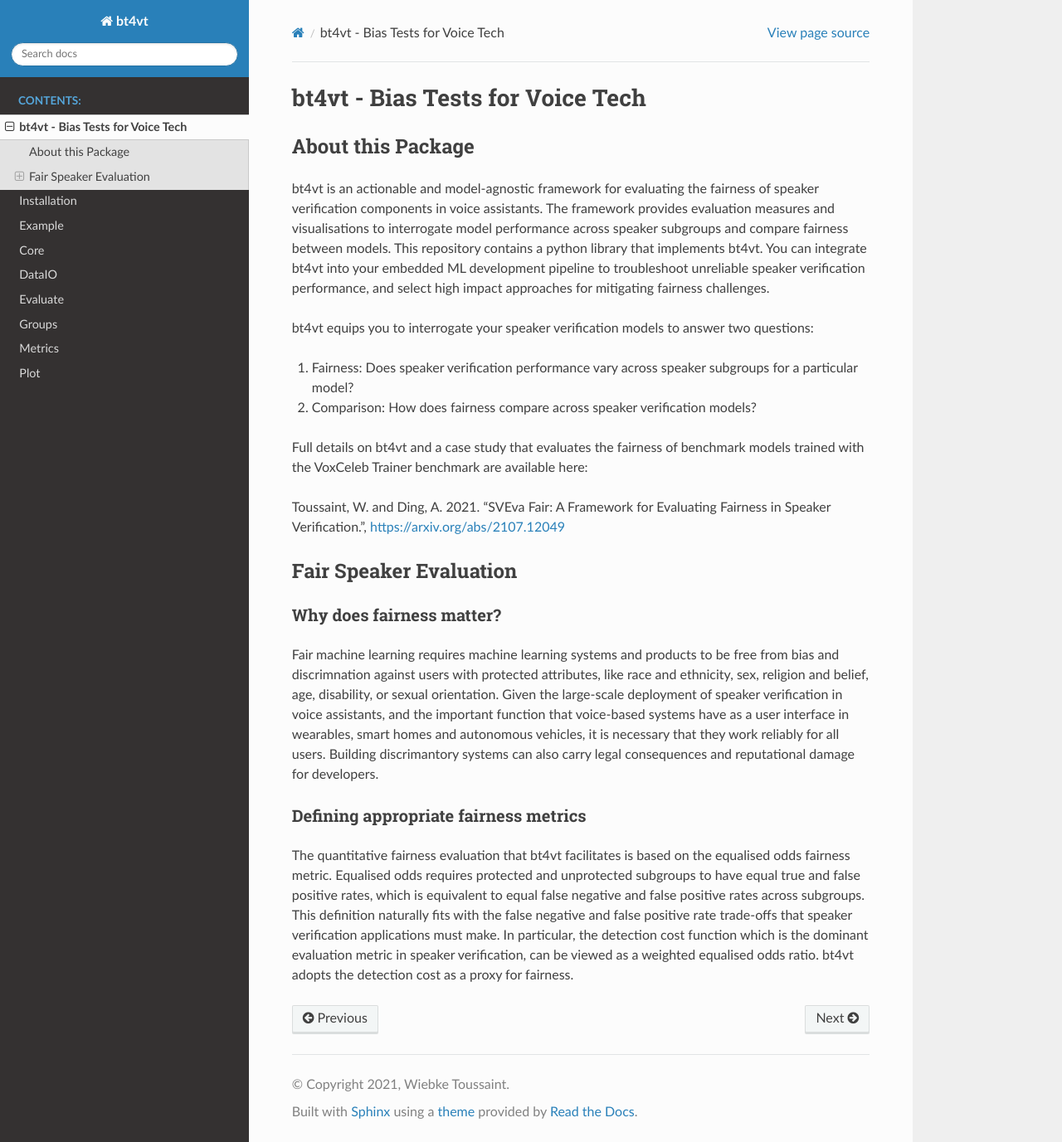
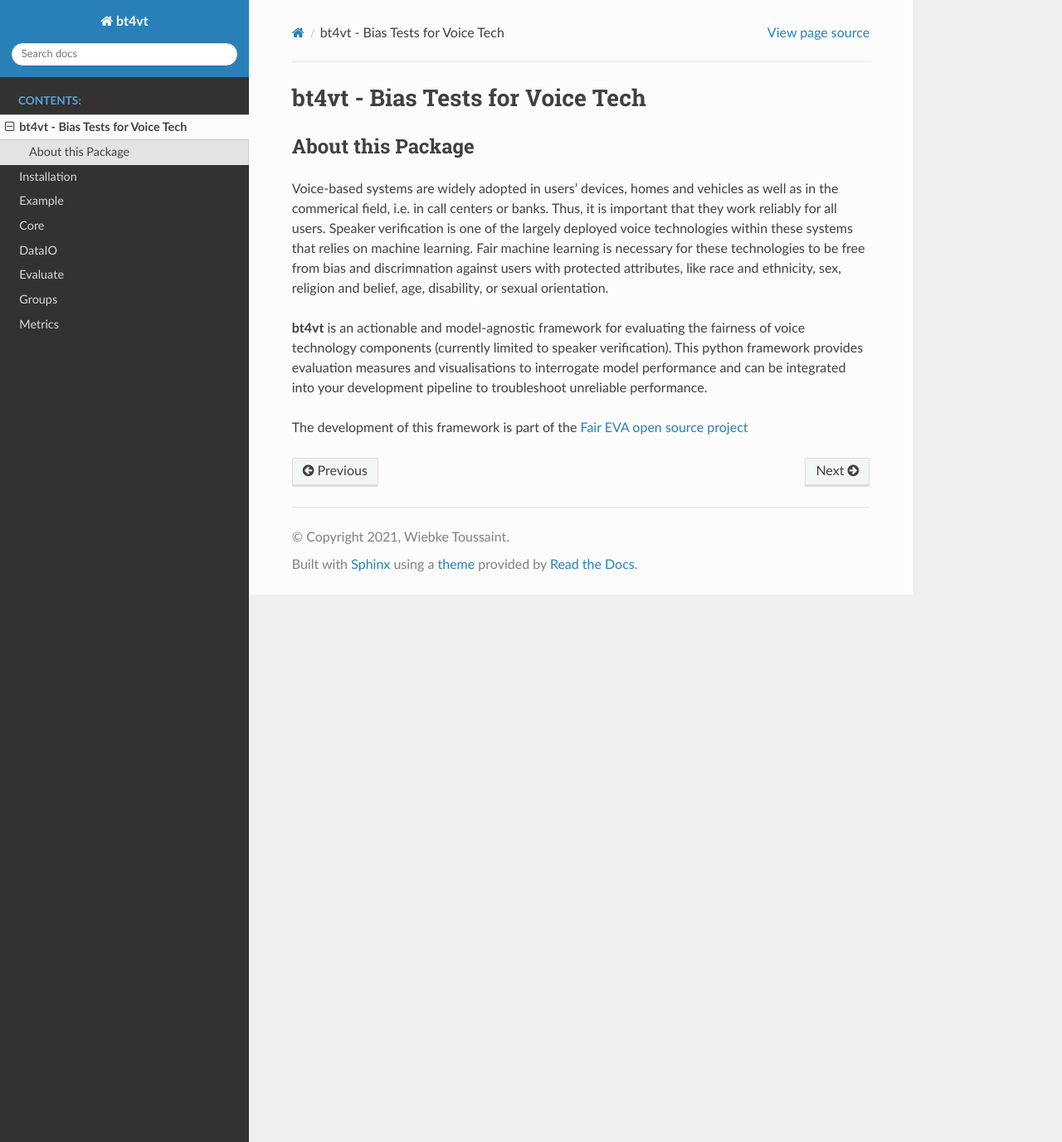
Before and after one commit to wiebket/bt4vt, a Sphinx documentation site: the page built from docs/source/intro.rst, in a window 1280 px wide and 1377 px high. Shown: the whole window at 83% size. Built offline with Sphinx 7.4.7 and the Read the Docs theme 2.0.0, drawn with Linux system fonts in a browser that asks for light colours.

```diff
--- a/docs/source/index.rst
+++ b/docs/source/index.rst
@@ -18,7 +18,6 @@ Welcome to bt4vt's documentation!
    evaluate
    groups
    metrics
-   plot
 
 
 
--- a/docs/source/intro.rst
+++ b/docs/source/intro.rst
@@ -4,26 +4,11 @@ bt4vt - Bias Tests for Voice Tech
 
 About this Package
 ==================
-bt4vt is an actionable and model-agnostic framework for evaluating the fairness of speaker verification components in voice assistants. The framework provides evaluation measures and visualisations to interrogate model performance across speaker subgroups and compare fairness between models. This repository contains a python library that implements bt4vt. You can integrate bt4vt into your embedded ML development pipeline to troubleshoot unreliable speaker verification performance, and select high impact approaches for mitigating fairness challenges.
 
-bt4vt equips you to interrogate your speaker verification models to answer two questions:
+Voice-based systems are widely adopted in users' devices, homes and vehicles as well as in the commerical field, i.e. in call centers or banks. Thus, it is important that they work reliably for all users. Speaker verification is one of the largely deployed voice technologies within these systems that relies on machine learning.
+Fair machine learning is necessary for these technologies to be free from bias and discrimnation against users with protected attributes, like race and ethnicity, sex, religion and belief, age, disability, or sexual orientation.
 
-1. Fairness: Does speaker verification performance vary across speaker subgroups for a particular model?
-2. Comparison: How does fairness compare across speaker verification models?
+**bt4vt** is an actionable and model-agnostic framework for evaluating the fairness of voice technology components (currently limited to speaker verification).
+This python framework provides evaluation measures and visualisations to interrogate model performance and can be integrated into your development pipeline to troubleshoot unreliable performance.
 
-Full details on bt4vt and a case study that evaluates the fairness of benchmark models trained with the VoxCeleb Trainer benchmark are available here:
-
-Toussaint, W. and Ding, A. 2021. “SVEva Fair: A Framework for Evaluating Fairness in Speaker Verification.”, `<https://arxiv.org/abs/2107.12049>`_
-
-Fair Speaker Evaluation
-=======================
-
-Why does fairness matter?
-_________________________
-
-Fair machine learning requires machine learning systems and products to be free from bias and discrimnation against users with protected attributes, like race and ethnicity, sex, religion and belief, age, disability, or sexual orientation. Given the large-scale deployment of speaker verification in voice assistants, and the important function that voice-based systems have as a user interface in wearables, smart homes and autonomous vehicles, it is necessary that they work reliably for all users. Building discrimantory systems can also carry legal consequences and reputational damage for developers.
-
-Defining appropriate fairness metrics
-_____________________________________
-
-The quantitative fairness evaluation that bt4vt facilitates is based on the equalised odds fairness metric. Equalised odds requires protected and unprotected subgroups to have equal true and false positive rates, which is equivalent to equal false negative and false positive rates across subgroups. This definition naturally fits with the false negative and false positive rate trade-offs that speaker verification applications must make. In particular, the detection cost function which is the dominant evaluation metric in speaker verification, can be viewed as a weighted equalised odds ratio. bt4vt adopts the detection cost as a proxy for fairness.
+The development of this framework is part of the `Fair EVA open source project <https://www.faireva.org/>`_
--- a/docs/source/plot.rst
+++ /dev/null
@@ -1,5 +0,0 @@
-Plot
-========
-
-.. automodule:: sveva_fair.plot
-   :members:
--- a/setup.py
+++ b/setup.py
@@ -14,7 +14,7 @@ setuptools.setup(
     version="0.1",
     author="Wiebke Toussaint, Anna Leschanowsky",
     author_email="w.toussaint@tudelft.nl",
-    description="Bias Test for Voice Technologies",
+    description="Bias Tests for Voice Technologies",
     long_description=long_description,
     long_description_content_type="text/markdown",
     url="https://github.com/wiebket/bt4vt",
```
Also changed, not shown: README.md (+38 -53 lines), docs/source/example.rst (+9 -9 lines), docs/source/install.rst (+5 -3 lines).
